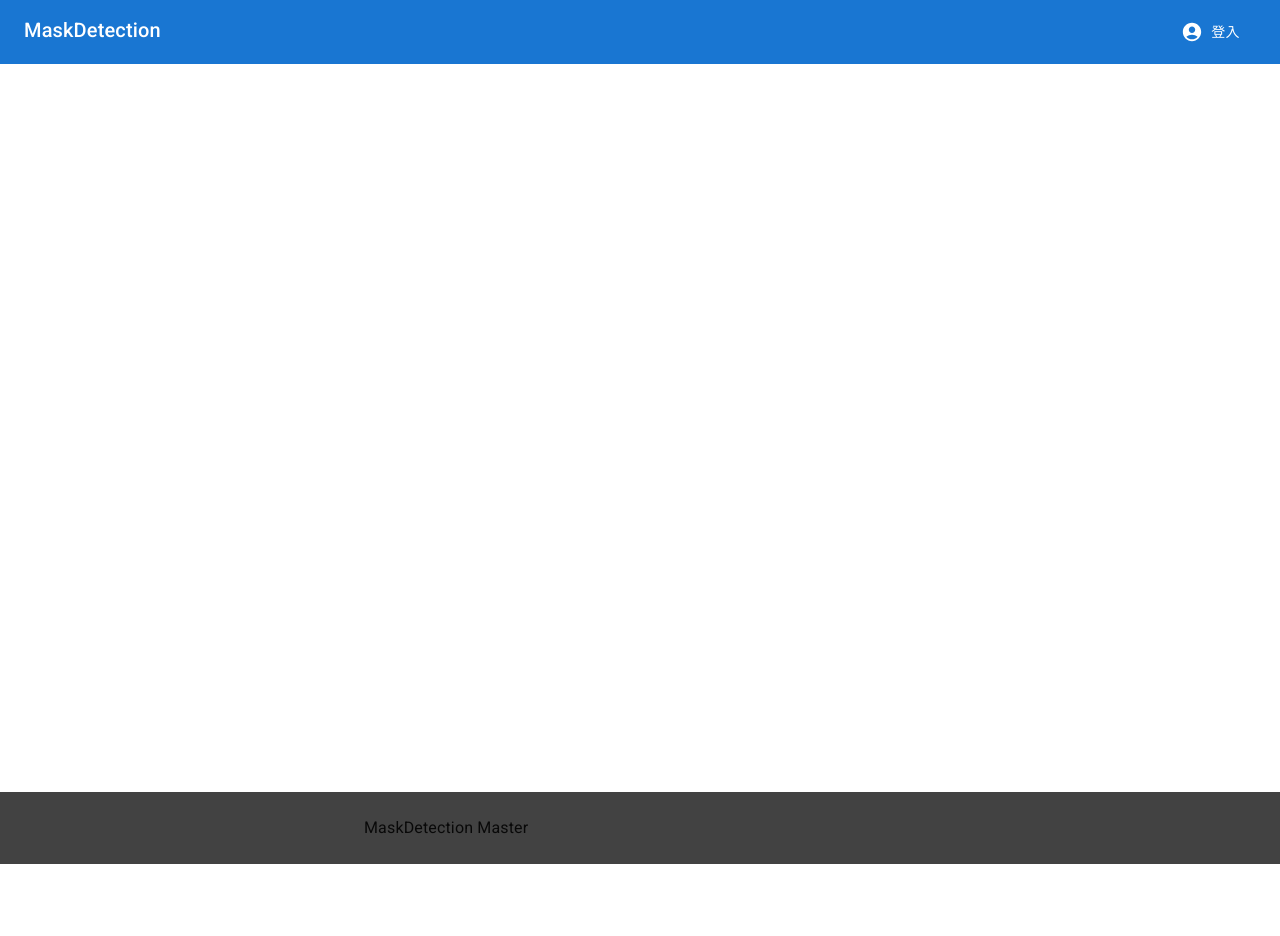
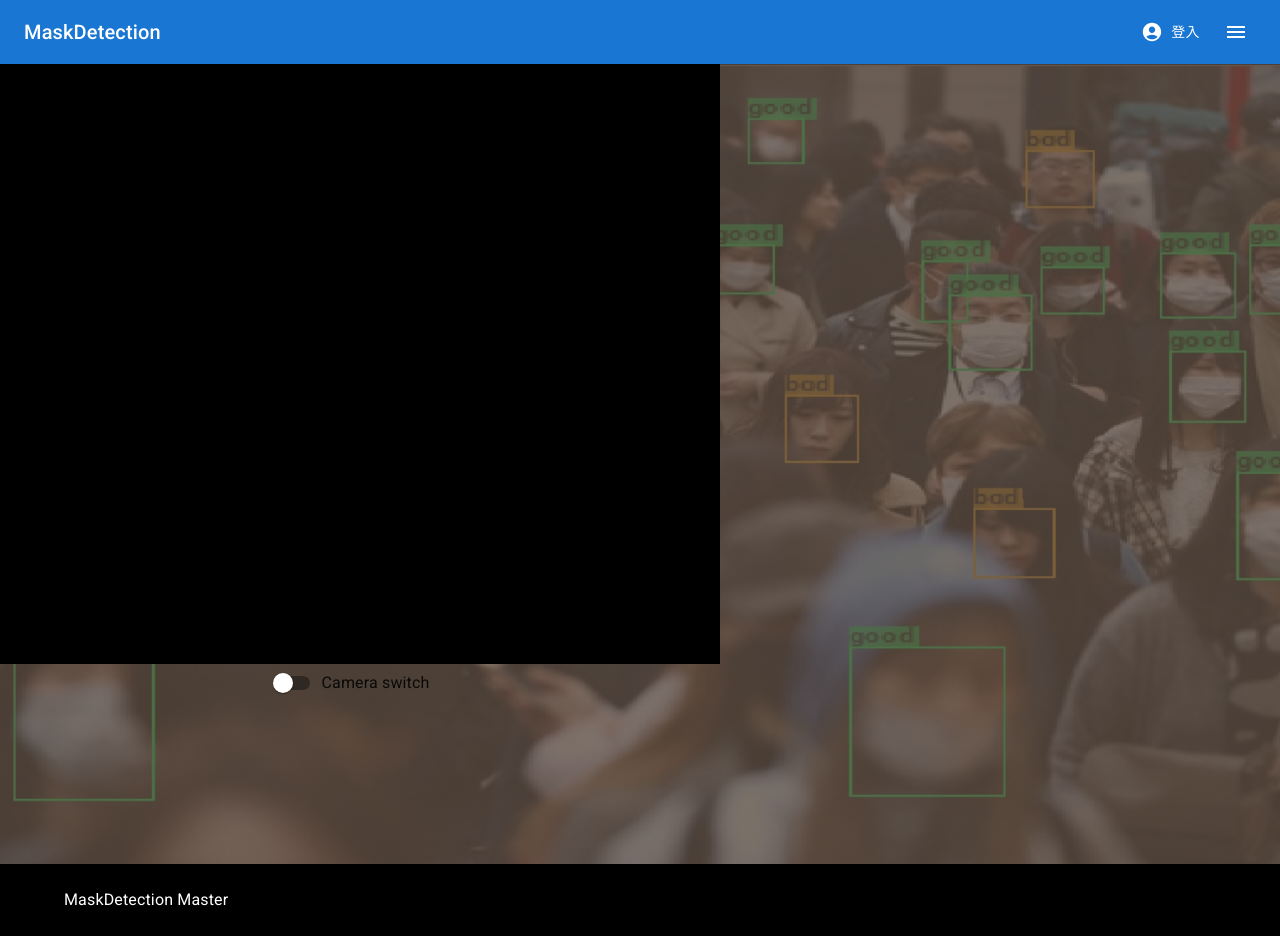
Before and after one commit to edgejia/project, a React (Create React App) app in the folder md/: page / in a window 1280 px wide. Before the commit the page ends 864 px from the top, so only its background shows below. Built offline with nearby package versions, Linux system fonts and the light colour scheme; no server answers.

Commit message:
新增Routes、webcam狀態

```diff
--- a/md/src/App.js
+++ b/md/src/App.js
@@ -3,11 +3,13 @@ import SignUp from "./components/SignUp";*/
 import StickyFooter from "./components/StickyFooter";
 import ElevateAppBar from "./components/ElevateAppBar";
 import Camera from "./components/camera";
+import Mainbg from "./components/Mainbg";
 function App() {
   return (
     <div>
         <ElevateAppBar/>
         <Camera/>
+        <Mainbg/>
         <StickyFooter/>
     </div>
   );
--- a/md/src/components/ElevateAppBar.js
+++ b/md/src/components/ElevateAppBar.js
@@ -5,8 +5,10 @@ import Typography from '@mui/material/Typography';
 import CssBaseline from '@mui/material/CssBaseline';
 import useScrollTrigger from '@mui/material/useScrollTrigger';
 import Button from '@mui/material/Button';
+import IconButton from '@mui/material/IconButton';
 import AccountCircle from '@mui/icons-material/AccountCircle';
-import Grid from '@mui/material/Grid';
+import MenuIcon from '@material-ui/icons/Menu';
+import {Link} from 'react-router-dom';
 
 function ElevationScroll(props) {
   const { children} = props;
@@ -29,25 +31,23 @@ export default function ElevateAppBar(props) {
       <ElevationScroll {...props}>
         <AppBar>
           <Toolbar>
-          <Grid
-          container
-          justifyContent="space-between"
-          >
-            <Grid item>
-            <Typography variant="h6" component="div">
+            <Typography variant="h6" component="div" style={{flexGrow:1}}>{/*此行以下為左appbar左邊，以上為右邊 */}
               MaskDetection
             </Typography>
-            </Grid>
-            <Grid item>
             <Button
             variant = 'outline'
             color="inherit"
             startIcon={<AccountCircle/>}
             size="large"
+            component = {Link}
+            to = '/signin'
             >登入</Button>       {/*component = {}*/ }
-            </Grid>
-
-            </Grid>
+            <IconButton
+            variant = 'outline'
+            color = 'inherit'
+            >
+              <MenuIcon/>
+            </IconButton>
           </Toolbar>
         </AppBar>
 
--- /dev/null
+++ b/md/src/components/Mainbg.css
@@ -0,0 +1,18 @@
+.masthead {
+    padding-top: 10rem;
+    padding-bottom: calc(10rem - 4.5rem);
+    background: linear-gradient(to bottom, rgba(92, 77, 66, 0.8) 0%, rgba(92, 77, 66, 0.8) 100%), url("../image/bgmask5.jpg");
+    background-position: center;
+    background-repeat: no-repeat;
+    background-attachment: scroll;
+    background-size: cover;
+    z-index: 0;
+  }
+  @media (min-width: 992px) {
+    .masthead {
+      height: 100vh;
+      min-height: 40rem;
+      padding-top: 4.5rem;
+      padding-bottom: 0;
+    }
+  }
--- /dev/null
+++ b/md/src/components/Mainbg.js
@@ -0,0 +1,7 @@
+import './Mainbg.css';
+const Mainbg = () => {
+    return <div className = "masthead">
+
+    </div>
+}
+export default Mainbg;
--- a/md/src/components/SignIn.js
+++ b/md/src/components/SignIn.js
@@ -1,17 +1,18 @@
 import * as React from 'react';
+import {Link} from 'react-router-dom';
 import Avatar from '@mui/material/Avatar';
 import Button from '@mui/material/Button';
 import CssBaseline from '@mui/material/CssBaseline';
 import TextField from '@mui/material/TextField';
 import FormControlLabel from '@mui/material/FormControlLabel';
 import Checkbox from '@mui/material/Checkbox';
-import Link from '@mui/material/Link';
 import Grid from '@mui/material/Grid';
 import Box from '@mui/material/Box';
 import LockOutlinedIcon from '@mui/icons-material/LockOutlined';
 import Typography from '@mui/material/Typography';
 import Container from '@mui/material/Container';
 import { createTheme, ThemeProvider } from '@mui/material/styles';
+
 
 function Copyright(props) {
   return (
@@ -86,14 +87,11 @@ export default function SignIn() {
             >
               登入
             </Button>
-            <Grid container>
-              <Grid item xs>
-                <Link href="#" variant="body2">
-                  忘記密碼?
-                </Link>
-              </Grid>
+            <Grid container justifyContent="flex-end">
               <Grid item>
-                <Link href="#" variant="body2">
+                <Link
+                component = {Link}
+                to = '/signup'>
                   {"尚未擁有帳戶嗎?從這裡註冊"}
                 </Link>
               </Grid>
--- a/md/src/components/SignUp.js
+++ b/md/src/components/SignUp.js
@@ -1,9 +1,9 @@
 import * as React from 'react';
+import {Link} from 'react-router-dom';
 import Avatar from '@mui/material/Avatar';
 import Button from '@mui/material/Button';
 import CssBaseline from '@mui/material/CssBaseline';
 import TextField from '@mui/material/TextField';
-import Link from '@mui/material/Link';
 import Grid from '@mui/material/Grid';
 import Box from '@mui/material/Box';
 import LockOutlinedIcon from '@mui/icons-material/LockOutlined';
@@ -110,7 +110,9 @@ export default function SignUp() {
             </Button>
             <Grid container justifyContent="flex-end">
               <Grid item>
-                <Link href="#" variant="body2">
+                <Link
+                component = {Link}
+                to = '/signin'>
                     已經擁有帳戶了嗎?從這裡登入
                 </Link>
               </Grid>
--- a/md/src/components/StickyFooter.js
+++ b/md/src/components/StickyFooter.js
@@ -4,40 +4,32 @@ import Box from '@mui/material/Box';
 import Typography from '@mui/material/Typography';
 import Container from '@mui/material/Container';
 
-function Copyright() {
-  return (
-    <Typography variant="body2" color="text.secondary">
-    </Typography>
-  );
-}
+
 
 export default function StickyFooter() {
   return (
     <Box
       sx={{
-        minHeight:'100vh',
+        minHeight:'100%',
         display: 'flex',
-        flexDirection: 'column'
+        flexDirection: 'column',
+        minWidth:'720px'
       }}
     >
       <CssBaseline />
       <Box
         component="footer"
         sx={{
-          py: 3,
-          px: 2,
+          py: 3,//padding y
           mt: 'auto',
-          backgroundColor: (theme) =>
-            theme.palette.mode === 'black'
-              ? theme.palette.grey[200]
-              : theme.palette.grey[800],
+          backgroundColor:'black',
+          color:'white'
         }}
       >
-        <Container maxWidth="sm">
+        <Container minWidth="100%">
           <Typography variant="body1">
             MaskDetection Master
           </Typography>
-          <Copyright />
         </Container>
       </Box>
     </Box>
--- a/md/src/components/camera.css
+++ b/md/src/components/camera.css
@@ -1,12 +1,25 @@
-.webcam{
-    z-index:0;
-    top:0;
-    left:0;
+.container{
     position: absolute;
 }
-.webimg{
+.container .NotShow{
+    height:600px;
+    width:720px;
+    background-color: black;
+}
+.webcam{
     z-index:1;
     top:0;
     left:0;
-    position: absolute;
+    background-color: black;
 }
+.webimg{
+    z-index:2;
+    top:0;
+    left:0;
+    position:absolute;
+}
+.camSwitchpos{
+    display: flex;
+    justify-content: center;
+    align-items: center;
+}
--- a/md/src/components/camera.js
+++ b/md/src/components/camera.js
@@ -2,47 +2,81 @@ import React from "react";
 import { useRef,useCallback,useState,useEffect} from "react";
 import Webcam from "react-webcam";
 import './camera.css'
+import Switch from '@mui/material/Switch';
+import FormGroup from '@mui/material/FormGroup';
+import FormControlLabel from '@mui/material/FormControlLabel';
 const videoConstraints = {
     width: 720,
     height: 600,
     facingMode: "user"
   };
 const Camera = () =>{
-    const webcamRef = useRef(null);// eslint-disable-next-line
-    {/*useCallback和useState差不多，執行完會重新render畫面，useRef和useState差不多，但是不會觸發重新render*/}
+    const webcamRef = useRef(null);
+    const [IntervalID,setIntervalID] = useState(0);
     const [imgSrc, setImgSrc] = useState(null);
+    const [camSwitch,setCamSwitch] = useState(false);
+
     const capture = useCallback(() => {
-      const imageSrc = webcamRef.current.getScreenshot();
-      setImgSrc(imageSrc);
-      },
-      [webcamRef, setImgSrc]// eslint-disable-next-line
-    //set usestate後會重新執行render畫面更新
+      if(webcamRef.current==null){
+        clearInterval(IntervalID);
+        return;
+      }
+        const imageSrc = webcamRef.current.getScreenshot();
+        setImgSrc(imageSrc);
+      },// eslint-disable-next-line
+      [webcamRef, setImgSrc]
     );
 
-
+    const handleswitchChange = (event) =>{
+      if(camSwitch){
+        setCamSwitch(false);
+      }else{
+        setCamSwitch(true);
+      }
+    }
     // eslint-disable-next-line
     {/*重複執行useEffect，會一直執行capture,500為延遲*/}
+
     useEffect(() => {
-      setInterval(() => {
-        capture()
-      }, 500);// eslint-disable-next-line
-    }, []);
-
-    return (// eslint-disable-next-line
-        <>{/*height=0用來確認webcam狀況 */}
+      if(camSwitch){
+        setIntervalID(
+          setInterval(() => {
+          capture()
+          }, 50)
+        );
+      }else{
+        clearInterval(IntervalID);
+        setImgSrc(null);
+      }
+        // eslint-disable-next-line
+    }, [camSwitch]);
+    const webcamcp = () =>{
+      if(camSwitch){
+        return <>
         {imgSrc && (// eslint-disable-next-line
             <img src={imgSrc} className = "webimg" /> ) }
           <Webcam
             audio={false}
+            width={720}
             height={600}
             ref={webcamRef}
             screenshotFormat="image/jpeg"
-            width={720}
             videoConstraints={videoConstraints}
             mirrored = {true}
             className='webcam'
         />
         </>
-      );
+      }else{
+        return <div className = "NotShow">
+
+        </div>
+      }
+    }
+    return <div className = "container">
+        {webcamcp()}
+        <FormGroup className = "camSwitchpos">
+          <FormControlLabel control={<Switch/>} label = "Camera switch" onChange = {handleswitchChange}/>
+        </FormGroup>
+      </div>
 }
 export default Camera;
--- a/md/src/index.js
+++ b/md/src/index.js
@@ -2,12 +2,19 @@ import React from 'react';
 import ReactDOM from 'react-dom';
 import './index.css';
 import App from './App';
+import { BrowserRouter, Routes,Route} from 'react-router-dom';
 import reportWebVitals from './reportWebVitals';
+import SignIn from './components/SignIn';
+import SignUp from './components/SignUp';
 
 ReactDOM.render(
-  <React.StrictMode>
-    <App />
-  </React.StrictMode>,
+  <BrowserRouter>
+    <Routes>
+      <Route path="/" element={<App/>}/>    {/*react-router-dom v6改用這個 */}
+      <Route path="/signin" element ={<SignIn/>}/>
+      <Route path="/signup" element ={<SignUp/>}/>
+    </Routes>
+  </BrowserRouter>,
   document.getElementById('root')
 );
 
```
Also changed, not shown: md/src/image/bgmask5.jpg (added). Lines whose indentation alone changed are shown as unchanged.
